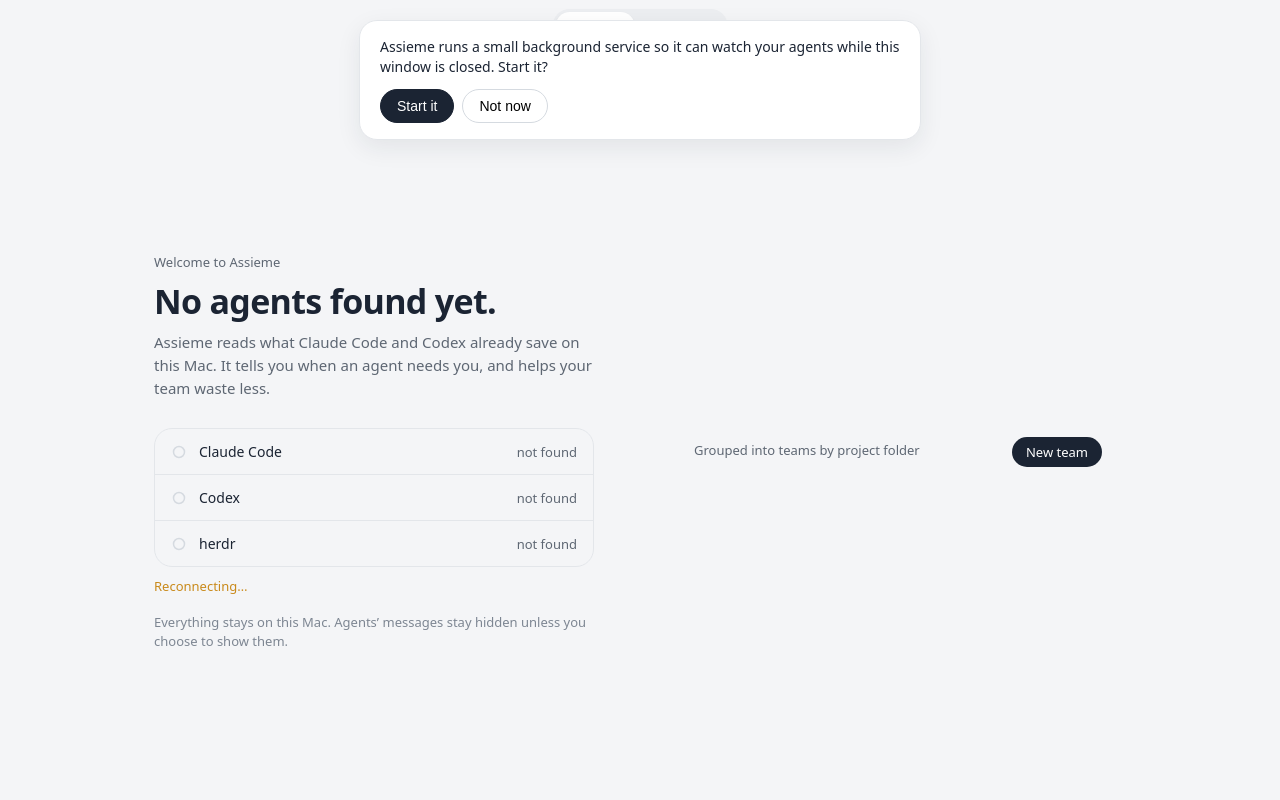
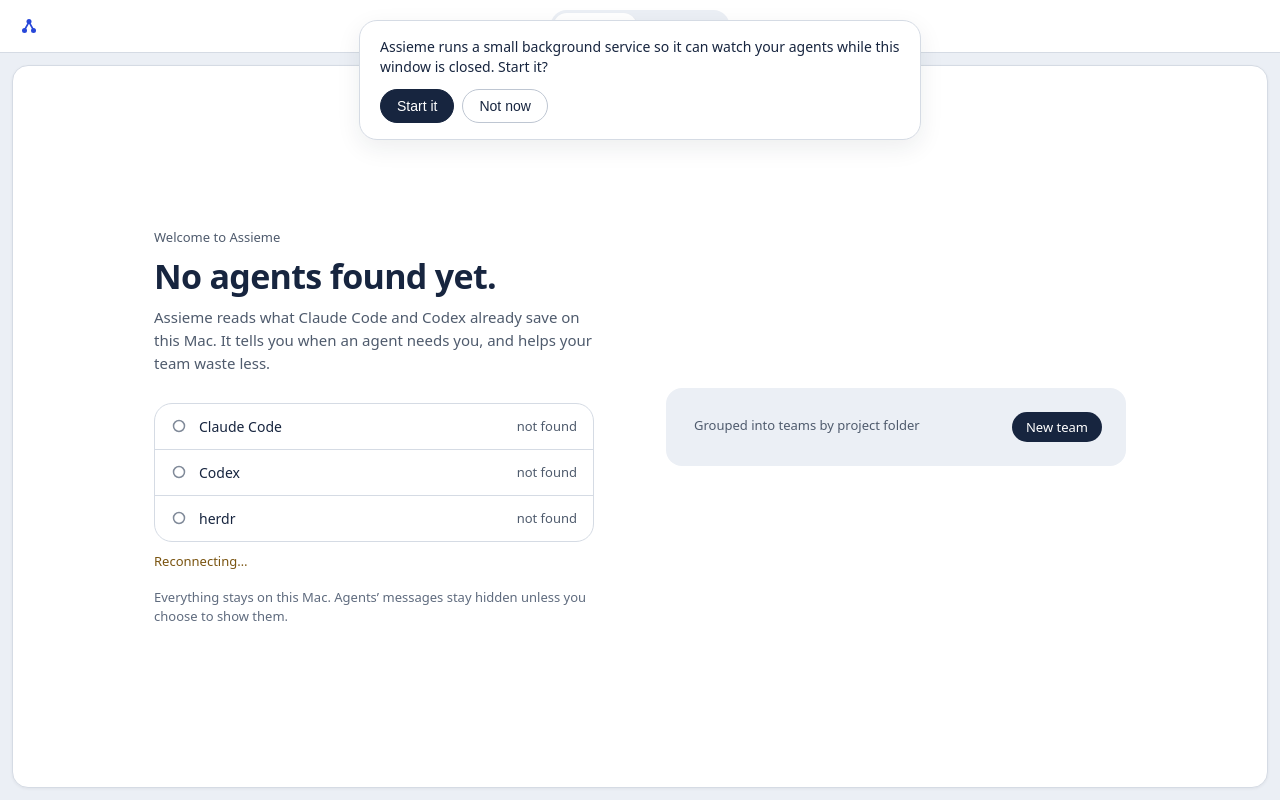
Before and after one commit to MoatCast/assieme, a React (Vite) app in the folder app/: page / in a window 1280 px wide. Built offline with nearby package versions, Linux system fonts and the light colour scheme.

Commit message:
Restyle First run, New team and Terminals
One set of v2 colours in tokens.css, a brand mark and accent tab in the top bar, dark
terminals with a full colour theme, and red-tinted bands on panes that need the person.
Also stops the New team form being clipped and fixes the oversized Type here button.

```diff
--- a/app/src/FirstRun.css
+++ b/app/src/FirstRun.css
@@ -3,9 +3,14 @@
   gap: 72px;
   align-items: center;
   justify-content: center;
-  min-height: 100vh;
+  flex: 1;
+  margin: 12px;
   padding: 40px 80px;
   box-sizing: border-box;
+  background: var(--quiet-surface);
+  border: 1px solid var(--quiet-line);
+  border-radius: var(--quiet-radius-sheet);
+  box-shadow: var(--quiet-sheet-shadow);
 }
 .intro {
   width: 440px;
@@ -55,7 +60,7 @@
   font-size: 13px;
 }
 .offline {
-  color: var(--quiet-waste);
+  color: var(--quiet-waste-text);
   font-size: 13px;
 }
 .footnote {
@@ -72,8 +77,8 @@
   gap: 12px;
   padding: 24px;
   background: var(--quiet-fog);
-  border-radius: var(--quiet-radius-panel);
-  max-height: calc(100vh - 80px);
+  border-radius: var(--quiet-radius-sheet);
+  max-height: calc(100vh - 160px);
   overflow: auto;
   box-sizing: border-box;
 }
@@ -125,7 +130,7 @@
   display: flex;
   flex-direction: column;
   gap: 10px;
-  height: calc(100vh - 128px);
+  height: calc(100vh - 208px);
 }
 .viewer-head {
   display: flex;
@@ -159,9 +164,10 @@
   min-height: 24px;
 }
 .terminal-bar button {
-  border: 1px solid var(--quiet-control);
+  border: 1px solid var(--quiet-line-strong);
   border-radius: var(--quiet-radius-control);
   background: var(--quiet-surface);
+  color: var(--quiet-ink);
   padding: 3px 10px;
   font-size: 12px;
   cursor: pointer;
@@ -173,8 +179,8 @@
 .terminal-screen {
   flex: 1;
   min-height: 0;
-  padding: 8px;
-  background: #000;
+  padding: 8px 10px;
+  background: var(--quiet-term);
   border-radius: var(--quiet-radius-inner);
 }
 .service-ask {
@@ -196,7 +202,7 @@
   margin: 0 0 12px;
 }
 .service-error {
-  color: var(--quiet-needs-you);
+  color: var(--quiet-needs-you-text);
 }
 .service-actions {
   display: flex;
@@ -205,8 +211,9 @@
 .service-actions button {
   padding: 8px 16px;
   border-radius: var(--quiet-radius-control);
-  border: 1px solid var(--quiet-control);
+  border: 1px solid var(--quiet-line-strong);
   background: var(--quiet-surface);
+  color: var(--quiet-ink);
   font-size: 14px;
   cursor: pointer;
 }
@@ -222,8 +229,8 @@
 .first-run .starting li { display: grid; grid-template-columns: 110px 1fr; column-gap: 12px; font-size: 13px; line-height: 16px; }
 .first-run .starting .role { font-family: var(--quiet-font-mono); }
 .first-run .starting .state { color: var(--quiet-slate); }
-.first-run .starting .state-running .state { color: var(--quiet-working); }
-.first-run .starting .state-needs-you .state, .first-run .starting .state-exited .state { color: var(--quiet-needs-you); }
+.first-run .starting .state-running .state { color: var(--quiet-working-text); }
+.first-run .starting .state-needs-you .state, .first-run .starting .state-exited .state { color: var(--quiet-needs-you-text); }
 .first-run .starting .detail { grid-column: 2; margin: 2px 0 0; white-space: pre-wrap; font: 12px/16px var(--quiet-font-mono);
   color: var(--quiet-slate); }
-.first-run .start-error { margin: 8px 0 0; color: var(--quiet-needs-you); font-size: 13px; line-height: 16px; }
+.first-run .start-error { margin: 8px 0 0; color: var(--quiet-needs-you-text); font-size: 13px; line-height: 16px; }
--- a/app/src/Shell.css
+++ b/app/src/Shell.css
@@ -1,10 +1,12 @@
 .shell { display: flex; flex-direction: column; height: 100vh; background: var(--quiet-fog); }
-.shell-bar { display: flex; align-items: center; gap: 16px; padding: 10px 16px; min-height: 32px; position: relative; }
-.shell-bar .team-pick { font: inherit; font-size: 15px; font-weight: 600; color: #000; border: 0; background: none; cursor: pointer; }
+.shell-bar { display: flex; align-items: center; gap: 10px; padding: 10px 20px; min-height: 32px; position: relative;
+  background: var(--quiet-surface); border-bottom: 1px solid var(--quiet-line); }
+.shell-bar .brand { flex-shrink: 0; }
+.shell-bar .team-pick { font: inherit; font-size: 14px; font-weight: 500; color: var(--quiet-ink); border: 0; background: none; cursor: pointer; }
 .shell-bar .tabs { position: absolute; left: 50%; transform: translateX(-50%); display: flex; gap: 2px; padding: 3px;
-  background: #eceef1; border-radius: 999px; }
+  background: var(--quiet-fog); border-radius: 999px; }
 .shell-bar .tabs button { font: inherit; font-size: 13px; line-height: 16px; border: 0; background: none; cursor: pointer;
-  color: var(--quiet-slate); padding: 6px 14px; border-radius: 999px; }
-.shell-bar .tabs button.on { background: var(--quiet-surface); color: #000; font-weight: 500; box-shadow: 0 1px 2px #1b24331a; }
+  color: var(--quiet-slate); padding: 5px 14px; border-radius: 999px; }
+.shell-bar .tabs button.on { background: var(--quiet-surface); color: var(--quiet-accent); font-weight: 600; box-shadow: 0 1px 2px #1b24331a; }
 .shell-page { flex: 1; min-height: 0; display: flex; flex-direction: column; overflow: auto; }
 .shell-page[hidden] { display: none; }
--- a/app/src/Shell.tsx
+++ b/app/src/Shell.tsx
@@ -32,6 +32,10 @@ export default function Shell() {
   return (
     <div className="shell">
       <div className="shell-bar">
+        <svg className="brand" aria-hidden="true" width="18" height="18" viewBox="0 0 18 18">
+          <path d="M9 5 4.5 13M9 5l4.5 8" fill="none" stroke="#2747d9" strokeWidth="1.6" strokeLinecap="round" />
+          <circle cx="9" cy="4.5" r="2.5" fill="#2747d9" /><circle cx="4.5" cy="13.5" r="2.5" fill="#2747d9" /><circle cx="13.5" cy="13.5" r="2.5" fill="#2747d9" />
+        </svg>
         {tab === "terminals" && names.length > 0 && (
           <select className="team-pick" aria-label="Team" value={team ?? ""} onChange={(e) => setPicked(e.target.value)}>
             {names.map((n) => <option key={n} value={n}>{n}</option>)}
--- a/app/src/Terminal.tsx
+++ b/app/src/Terminal.tsx
@@ -12,6 +12,15 @@ type Props = { session: string; address: string; typing?: boolean };
 const BACKOFF_MS = [1000, 2000, 4000, 8000, 16000, 30000];
 
 /** One agent's terminal. `assieme` agents stream live (watch first, "Type here" to type); others are read-only. */
+// The dark terminal colours from Paper "v2 — Terminals"; every colour clears 4.5:1 on the background.
+const THEME = {
+  background: "#141b28", foreground: "#dce2eb", cursor: "#dce2eb", cursorAccent: "#141b28",
+  selectionBackground: "#3a4a66", black: "#141b28", red: "#f39a87", green: "#7fd0a0", yellow: "#e5b865",
+  blue: "#8fb3f0", magenta: "#d3a6e8", cyan: "#7fcfd6", white: "#dce2eb", brightBlack: "#9aa5b6", brightRed: "#f7b3a5",
+  brightGreen: "#9fe0ba", brightYellow: "#efcb8a", brightBlue: "#aac7f5", brightMagenta: "#e0bff0", brightCyan: "#9fdfe4",
+  brightWhite: "#ffffff",
+};
+
 export default function Terminal({ session, address, typing: startTyping = false }: Props) {
   const box = useRef<HTMLDivElement>(null);
   const [typing, setTyping] = useState(startTyping);
@@ -21,7 +30,7 @@ export default function Terminal({ session, address, typing: startTyping = false
   const live = session === "assieme";
 
   useEffect(() => {
-    const term = new Xterm({ fontFamily: "Geist Mono, ui-monospace, monospace", fontSize: 12, convertEol: false });
+    const term = new Xterm({ fontFamily: "Geist Mono, ui-monospace, monospace", fontSize: 12.5, convertEol: false, theme: THEME });
     const fit = new FitAddon();
     term.loadAddon(fit);
     term.open(box.current!);
--- a/app/src/tokens.css
+++ b/app/src/tokens.css
@@ -1,20 +1,34 @@
-/* The Paper "C · Quiet" design tokens (file "Assieme"). Light only for now. */
+/* The Paper "C · Quiet v2" look (file "Assieme"). Light only for now; dark mode is step 29. */
 :root {
-  --quiet-bg: #ffffff;
+  --quiet-bg: #ebeff5;
   --quiet-surface: #ffffff;
-  --quiet-fog: #f4f5f7;
-  --quiet-line: #e3e6ea;
-  --quiet-control: #d5dae0;
-  --quiet-ink: #1b2433;
+  --quiet-fog: #ebeff5;
+  --quiet-line: #d5dbe4;
+  --quiet-line-strong: #bec6d2; /* secondary buttons, map nodes, switches when off */
+  --quiet-control: #808a99; /* form fields only */
+  --quiet-edge: #808a99;
+  --quiet-ink: #17253f;
   --quiet-on-ink: #ffffff;
-  --quiet-slate: #5e6773;
-  --quiet-mute: #7d8692;
-  --quiet-working: #3e8e5e;
-  --quiet-waste: #c98a1b;
-  --quiet-needs-you: #c8432b;
-  --quiet-needs-you-tint: #fbf1ee;
+  --quiet-slate: #4f5b6d;
+  --quiet-mute: #5f6b7e;
+  --quiet-accent: #2747d9; /* selected tab and brand mark only */
+  --quiet-working: #3e8e5e; /* dots */
+  --quiet-working-text: #2a7348;
+  --quiet-waste: #a36e0e;
+  --quiet-waste-text: #7a5410;
+  --quiet-needs-you: #c8432b; /* dots and borders */
+  --quiet-needs-you-text: #9c3a25;
+  --quiet-needs-you-tint: #fae9e4;
+  --quiet-needs-you-line: #ebc8be;
+  --quiet-tip-tint: #f9f0da;
+  --quiet-tip-line: #e3c887;
+  --quiet-tip-text: #5e4a1e;
+  --quiet-term: #141b28;
+  --quiet-term-text: #dce2eb;
+  --quiet-sheet-shadow: 0 1px 3px #1b24330f;
   --quiet-radius-control: 999px;
   --quiet-radius-card: 18px;
+  --quiet-radius-sheet: 16px;
   --quiet-radius-panel: 24px;
   --quiet-radius-inner: 12px;
   --quiet-font-ui: system-ui, -apple-system, sans-serif;
```
Also changed, not shown: app/src/NewTeam.css (+14 -14 lines), app/src/Terminals.css (+20 -14 lines).
